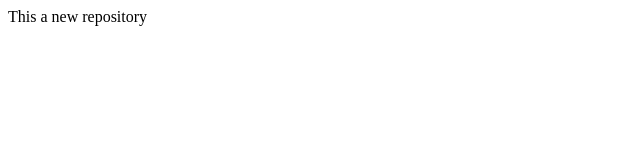
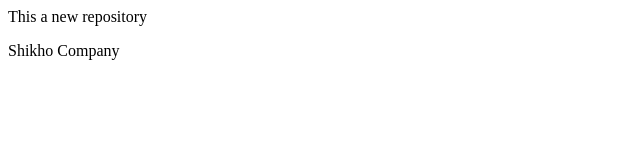
Before and after one commit to Rakesh6430/Local_Repo, a plain HTML site: page index.html in a window 1280 px wide. Shown: the whole page, without its empty margins (0-640 px from the left). Drawn offline with Linux system fonts and the light colour scheme.

Commit message:
second title added

```diff
--- a/index.html
+++ b/index.html
@@ -1 +1,2 @@
 <p>This a new repository</p>
+<p>Shikho Company</p>
```
